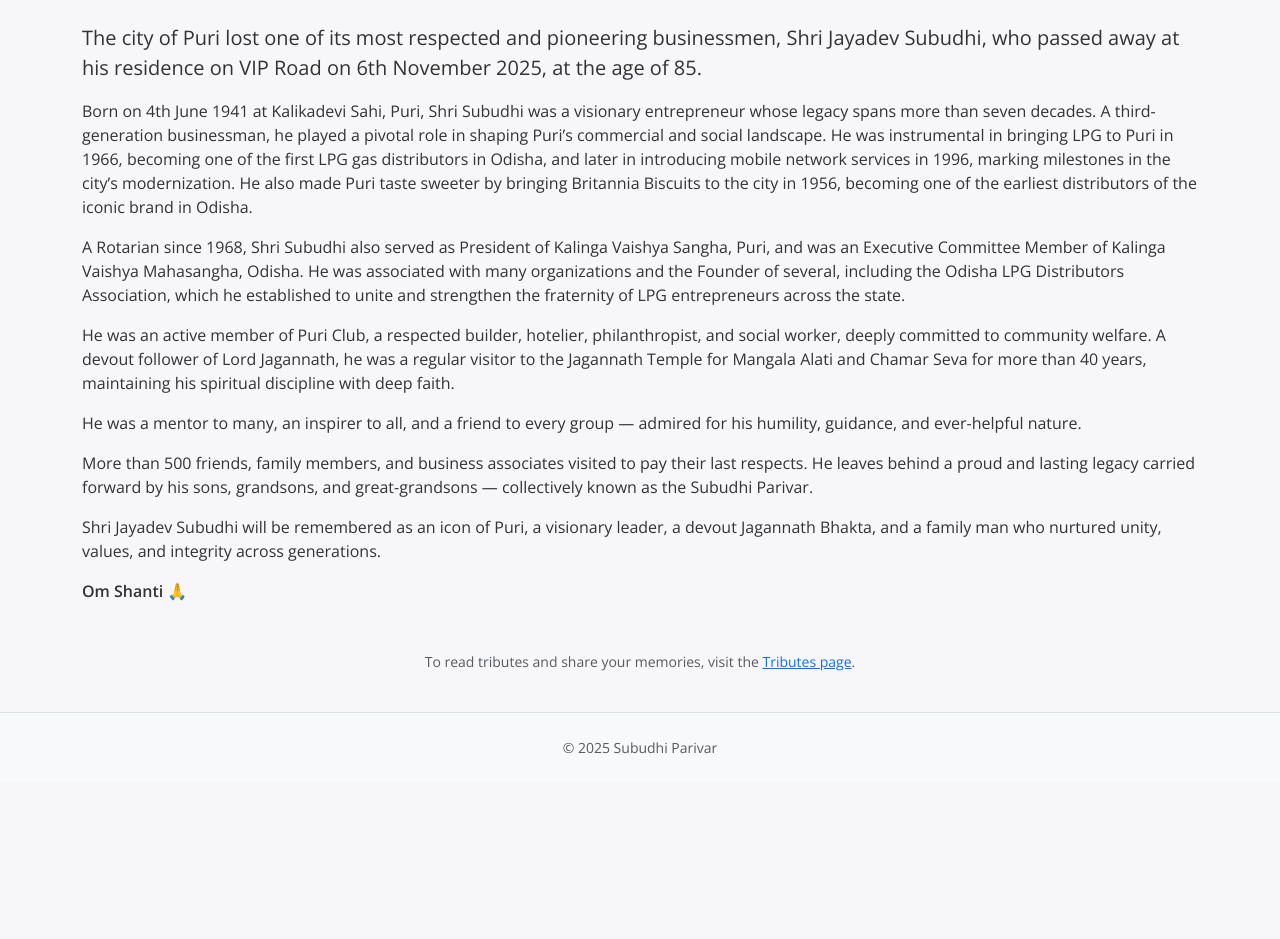
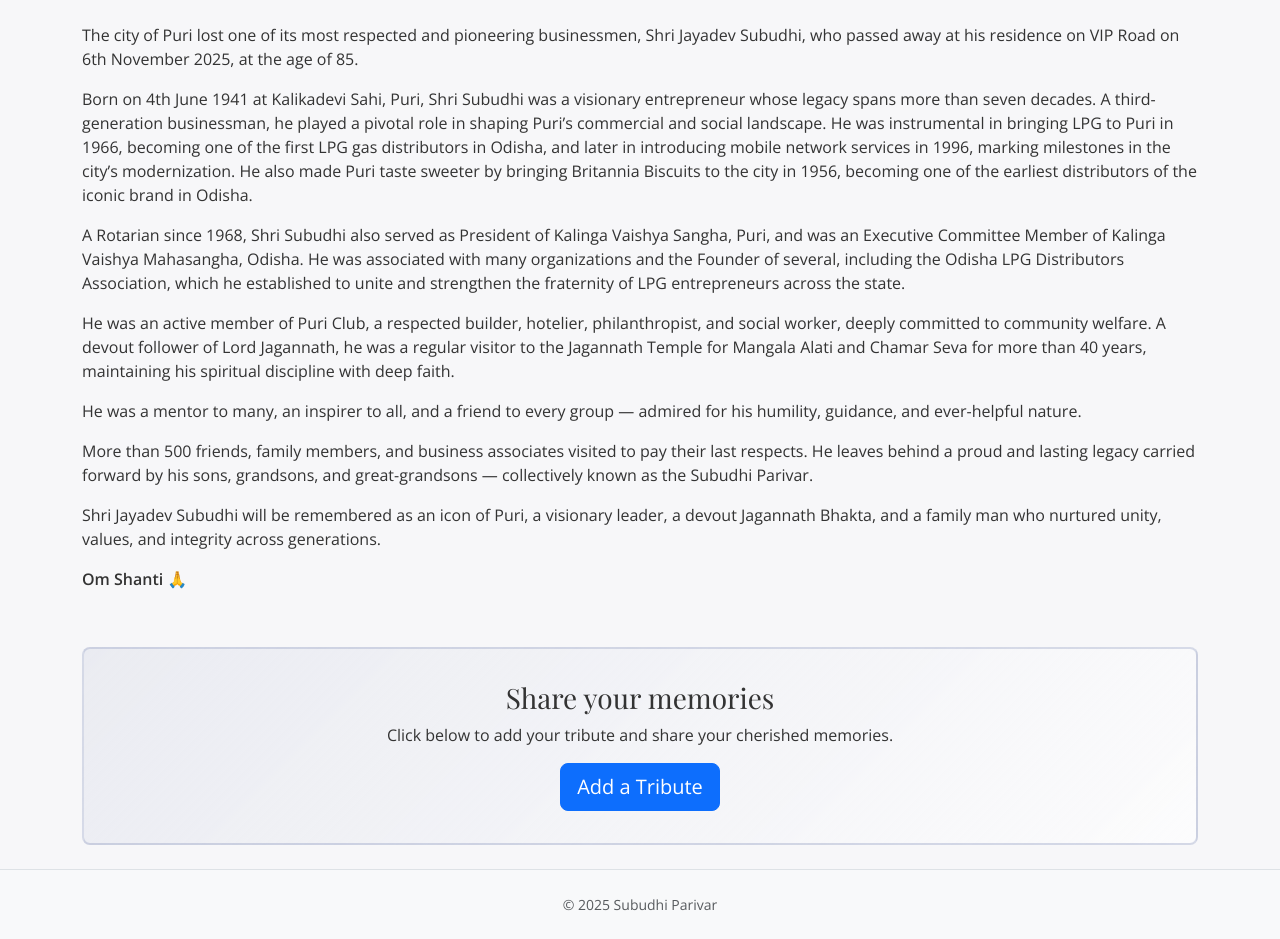
Before and after one commit to PunitSubudhi/minimal-memorial-website, a Flask app: page / in a window 1280 px wide. Shown: the part 406-1345 px from the top of the page. Before the commit the page ends 1160 px from the top, so only its background shows below. Run offline with Flask 3, Linux system fonts and the light colour scheme.

Commit message:
Improve Tributes page CTA styling and placement on home page

```diff
--- a/app/templates/home.html
+++ b/app/templates/home.html
@@ -1,6 +1,16 @@
 {% extends "base.html" %}
 {% block title %}Home{% endblock %}
 {% block content %}
+<style>
+        .cta-card {
+        background: linear-gradient(135deg, rgba(125, 138, 181, 0.1), rgba(255, 255, 255, 0.6));
+        border: 2px solid rgba(125, 138, 181, 0.3);
+        padding: 2rem;
+        border-radius: 8px;
+        text-align: center;
+        margin-top: 2rem;
+    }
+</style>
 <div class="row">
     <div class="col-12">
         <div class="text-center mb-4">
@@ -12,9 +22,7 @@
 <div class="row">
     <div class="col-12">
         <article class="mb-4">
-            <header class="mb-3">
-                <p class="lead">The city of Puri lost one of its most respected and pioneering businessmen, Shri Jayadev Subudhi, who passed away at his residence on VIP Road on 6th November 2025, at the age of 85.</p>
-            </header>
+            <p>The city of Puri lost one of its most respected and pioneering businessmen, Shri Jayadev Subudhi, who passed away at his residence on VIP Road on 6th November 2025, at the age of 85.</p>
 
             <p>Born on 4th June 1941 at Kalikadevi Sahi, Puri, Shri Subudhi was a visionary entrepreneur whose legacy spans more than seven decades. A third-generation businessman, he played a pivotal role in shaping Puri’s commercial and social landscape. He was instrumental in bringing LPG to Puri in 1966, becoming one of the first LPG gas distributors in Odisha, and later in introducing mobile network services in 1996, marking milestones in the city’s modernization. He also made Puri taste sweeter by bringing Britannia Biscuits to the city in 1956, becoming one of the earliest distributors of the iconic brand in Odisha.</p>
 
@@ -32,9 +40,15 @@
         </article>
     </div>
 </div>
-<div class="row">
-    <div class="col-12 text-center mt-4">
-        <p class="small text-muted">To read tributes and share your memories, visit the <a href="{{ url_for('main.index') }}">Tributes page</a>.</p>
-    </div>
-</div>
+
+        <!-- CTA: Add Tributes -->
+        <section>
+            <div class="cta-card">
+                <h3>Share your memories</h3>
+                <p>Click below to add your tribute and share your cherished memories.</p>
+                <a href="{{ url_for('main.index') }}" class="btn btn-primary btn-lg">
+                    Add a Tribute
+                </a>
+            </div>
+        </section>
 {% endblock %}
```
